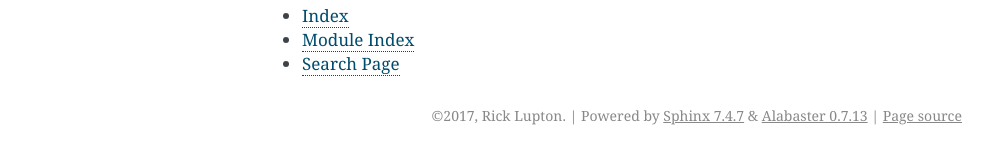
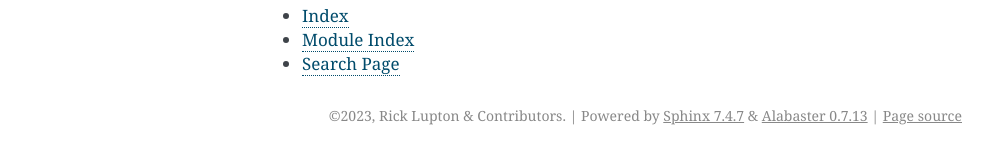
Before and after one commit to ricklupton/floweaver, a Sphinx documentation site: the page built from docs/index.rst, in a window 1280 px wide. Shown: the part 2106-2258 px from the top of the page, without its empty margins (148-1140 px from the left). Built offline with Sphinx 7.4.7, drawn with Linux system fonts in a browser that asks for light colours; a script that is not in the unit is left out; comment, search, counter and statistics services are not loaded.

Commit message:
docs: update copyright

```diff
--- a/docs/conf.py
+++ b/docs/conf.py
@@ -54,7 +54,7 @@ master_doc = 'index'
 
 # General information about the project.
 project = 'floWeaver'
-copyright = '2017, Rick Lupton'
+copyright = '2023, Rick Lupton & Contributors'
 author = 'Rick Lupton'
 
 # The version info for the project you're documenting, acts as replacement for
```
